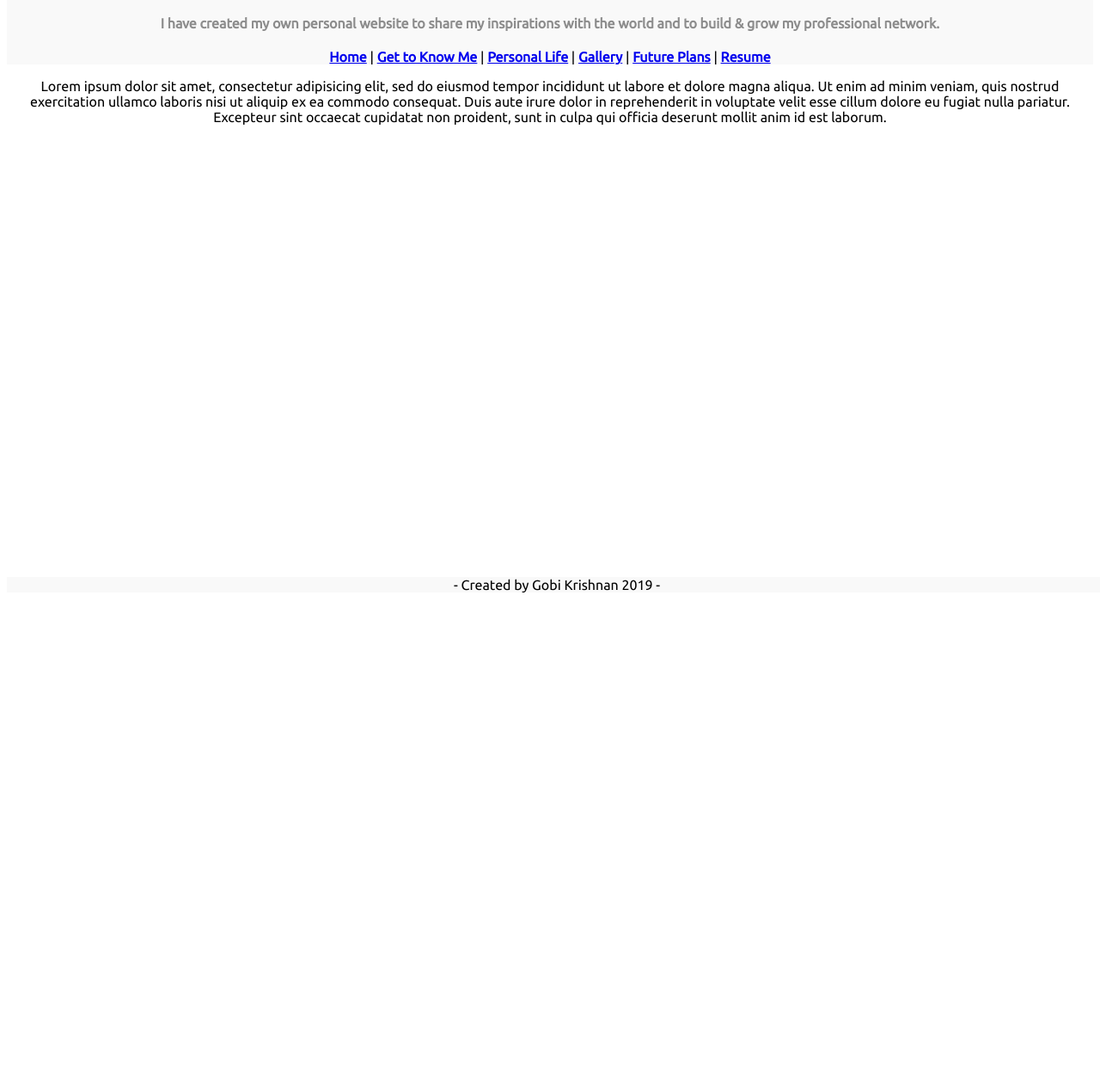
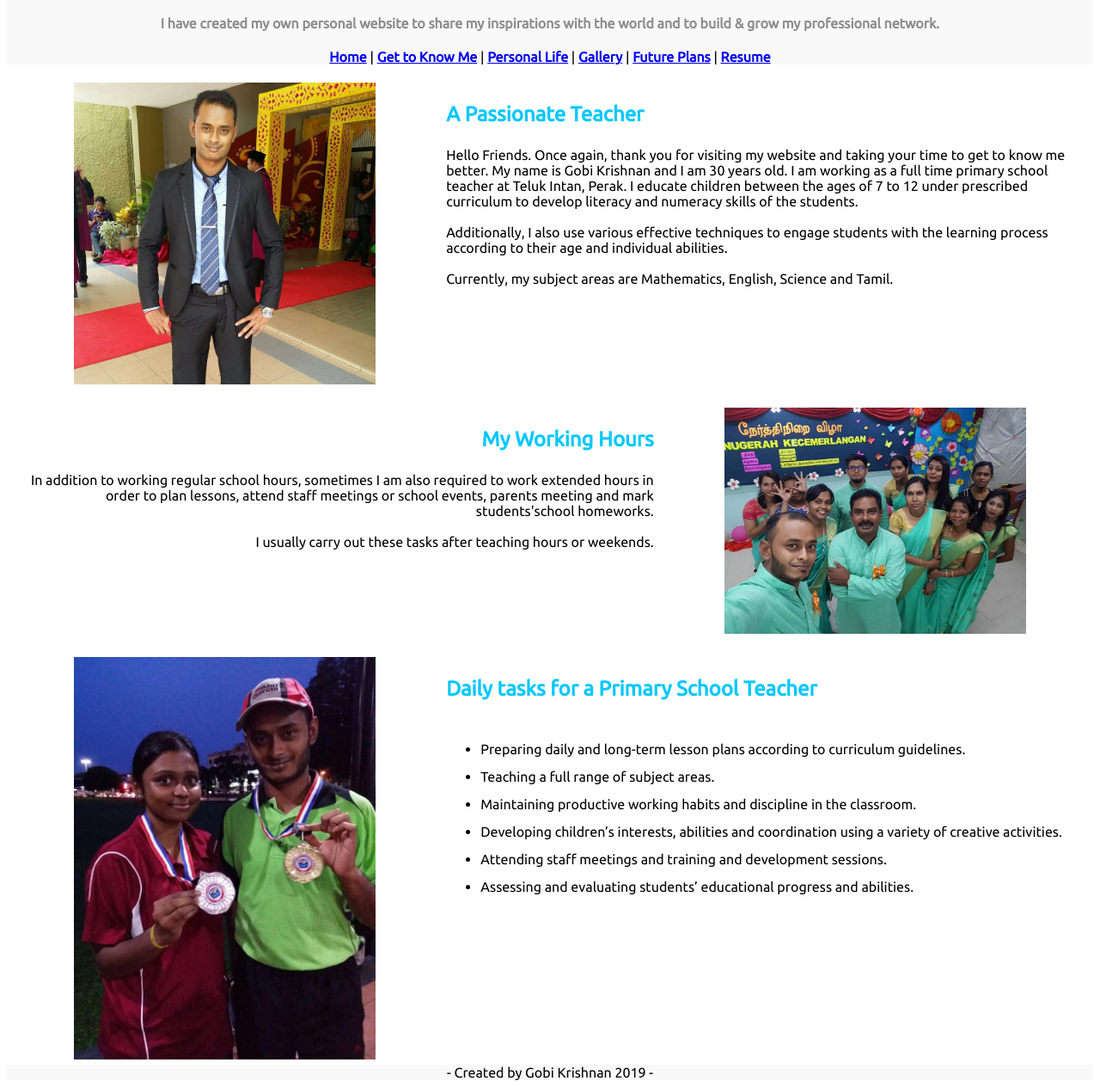
Before and after one commit to mugi232/simple-html-website, a plain HTML site: page aboutme.html in a window 1280 px wide. Shown: the part 111-1375 px from the top of the page at 86% size. Before the commit the page ends 800 px from the top, so only its background shows below. Drawn offline with Linux system fonts and the light colour scheme.

Commit message:
Finished about me page and removed fixed position from footer from all the pages.

```diff
--- a/aboutme.html
+++ b/aboutme.html
@@ -23,9 +23,83 @@
     </header>
 
     <!-- Central Section -->
-    <p>Lorem ipsum dolor sit amet, consectetur adipisicing elit, sed do eiusmod tempor incididunt ut labore et dolore magna aliqua. Ut enim ad minim veniam, quis nostrud exercitation ullamco laboris nisi ut aliquip ex ea commodo consequat. Duis aute irure dolor in reprehenderit in voluptate velit esse cillum dolore eu fugiat nulla pariatur. Excepteur sint occaecat cupidatat non proident, sunt in culpa qui officia deserunt mollit anim id est laborum.</p>
+    <br>
+    <table>
+      <tr>
+        <td width="40%"><img src="img/aboutme.jpg" alt="" style="width:70%"></td>
+        <td width="60%" style ="text-align:left; vertical-align:top">
+          <table>
+            <tr>
+              <td>
+                <h2 style = "color:#00c7ff;"> A Passionate Teacher</h2>
+              </td>
+            </tr>
+            <tr>
+              <td>
+                Hello Friends. Once again, thank you for visiting my website and
+                taking your time to get to know me better. My name is Gobi Krishnan and I am 30 years old. I am working as a
+                full time primary school teacher at Teluk Intan, Perak. I educate children between the ages of 7 to 12 under prescribed
+                 curriculum to develop literacy and numeracy skills of the students.<br><br>Additionally, I also use various effective techniques
+                 to engage students  with the learning process  according to their age and individual abilities.<br><br> Currently, my subject areas
+                  are Mathematics, English, Science and Tamil.
+              </td>
+            </tr>
+          </table>
+      </td>
+      </tr>
+    </table>
 
+    <br>
+    <table>
+      <tr>
+        <td width="60%" style ="text-align:right; vertical-align:top">
+          <table>
+            <tr>
+              <td>
+                <h2 style = "color:#00c7ff;">My Working Hours</h2>
+              </td>
+            </tr>
+            <tr>
+              <td>
+                In addition to working regular school hours, sometimes I am also required to work extended hours in
+                order to plan lessons, attend staff meetings or school events, parents meeting and mark students'school homeworks.
+                <br><br> I usually carry out these tasks after teaching hours or weekends.
+              </td>
+            </tr>
+          </table>
+        </td>
+        <td width="40%"><img src="img/g2.jpg" alt="" style="width:70%"></td>
+      </tr>
+    </table>
+
+    <br>
+    <table>
+      <tr>
+        <td width="40%"><img src="img/g7.jpg" alt="" style="width:70%"></td>
+        <td width="60%" style ="text-align:left; vertical-align:top">
+          <table>
+            <tr>
+              <td>
+                <h2 style = "color:#00c7ff;"> Daily tasks for a Primary School Teacher</h2>
+              </td>
+            </tr>
+            <tr>
+              <td>
+                <ul style = "line-height:200%">
+                  <li>Preparing daily and long-term lesson plans according to curriculum guidelines.</li>
+                  <li>Teaching a full range of subject areas.</li>
+                  <li>Maintaining productive working habits and discipline in the classroom.</li>
+                  <li>Developing children’s interests, abilities and coordination using a variety of creative activities.</li>
+                  <li>Attending staff meetings and training and development sessions.</li>
+                  <li>Assessing and evaluating students’ educational progress and abilities.</li>
+                </ul>
+              </td>
+            </tr>
+          </table>
+      </td>
+      </tr>
+    </table>
     <!-- Footer section -->
-    <footer style = "background-color: #f9f9f9; width: 100%; bottom: 0; position: fixed;">- Created by Gobi Krishnan 2019 -</footer>
+    <footer style = "background-color: #f9f9f9; width: 100%; bottom: 0;">- Created by Gobi Krishnan 2019 -</footer>
   </body>
 </html>
```
Also changed, not shown: content.html (+1 -1 lines), futureplan.html (+1 -1 lines), index.html (+1 -1 lines), picture.html (+1 -1 lines), resume.html (+1 -1 lines), img/aboutme.jpg (added), img/g7.jpg (added).
